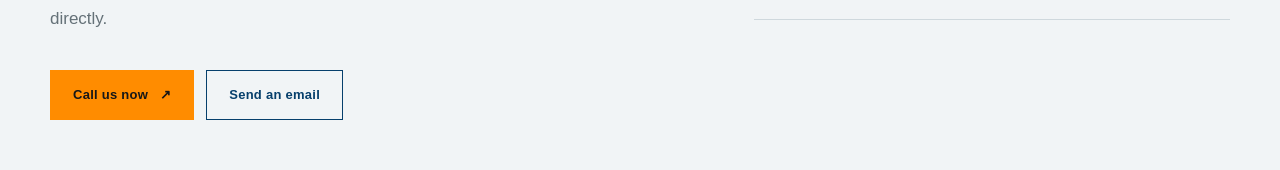
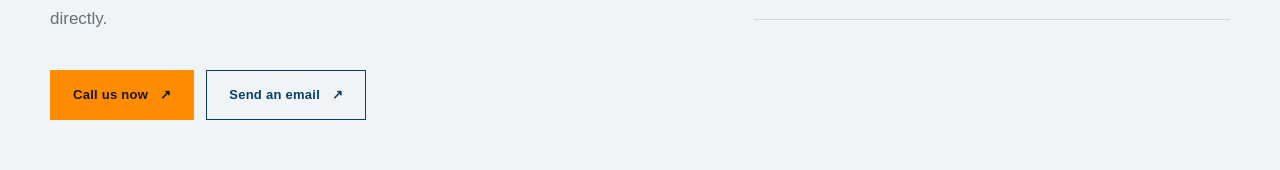
Before and after one commit to htikanpur-alt/hitech, a Next.js app: page / in a window 1280 px wide. Shown: the part 4771-4941 px from the top of the page. Built offline with nearby package versions, Linux system fonts and the light colour scheme.

Commit message:
Update Site source

```diff
--- a/app/page.tsx
+++ b/app/page.tsx
@@ -40,6 +40,8 @@ const organizationSchema = {
   },
 };
 
+const emailComposeUrl = "https://mail.google.com/mail/?view=cm&fs=1&to=hti.kanpur%40gmail.com&su=Website%20Enquiry%20%E2%80%93%20Hi-Tech%20Industries";
+
 function ArrowIcon() { return <span aria-hidden="true">↗</span>; }
 function ProductList({ items }: { items: string[] }) {
   return <ul className="product-list">{items.map((item) => <li key={item}>{item}</li>)}</ul>;
@@ -57,7 +59,7 @@ export default function Home() {
         <div className="site-shell topbar-inner">
           <p>Manufacturing • Engineering • Industrial Safety</p>
           <div className="topbar-links">
-            <a href="mailto:hti.kanpur@gmail.com">hti.kanpur@gmail.com</a>
+            <a href={emailComposeUrl} target="_blank" rel="noreferrer">hti.kanpur@gmail.com</a>
             <a href="tel:+919955880016">+91 99558 80016</a>
           </div>
         </div>
@@ -181,11 +183,11 @@ export default function Home() {
           <div>
             <p className="section-kicker">Let’s talk</p><h2>Tell us what your plant needs.</h2>
             <p>For product enquiries, consultancy or project support, contact our Kanpur team directly.</p>
-            <div className="contact-actions"><a className="button button-primary" href="tel:+919955880016">Call us now <ArrowIcon /></a><a className="button button-outline" href="mailto:hti.kanpur@gmail.com">Send an email</a></div>
+            <div className="contact-actions"><a className="button button-primary" href="tel:+919955880016">Call us now <ArrowIcon /></a><a className="button button-outline" href={emailComposeUrl} target="_blank" rel="noreferrer">Send an email <ArrowIcon /></a></div>
           </div>
           <address>
             <div><span>Factory address</span><strong>508/37, Ratanpur, Mirzapur,<br />Panki, Kanpur (UP) – 208020</strong></div>
-            <div><span>Email</span><a href="mailto:hti.kanpur@gmail.com">hti.kanpur@gmail.com</a></div>
+            <div><span>Email</span><a href={emailComposeUrl} target="_blank" rel="noreferrer">hti.kanpur@gmail.com</a></div>
             <div><span>Phone</span><a href="tel:+919955880016">+91 99558 80016</a></div>
           </address>
         </div>
```
